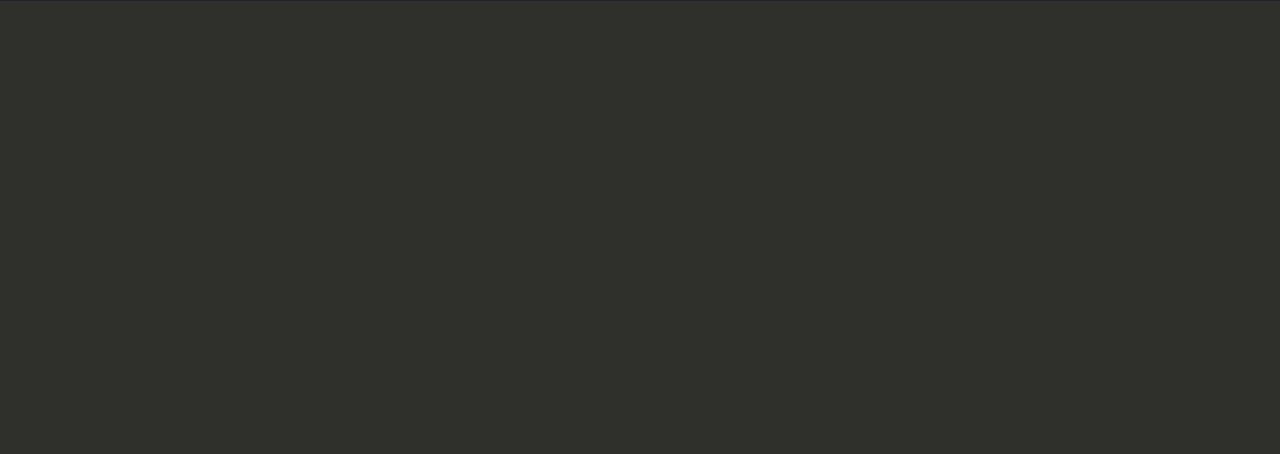
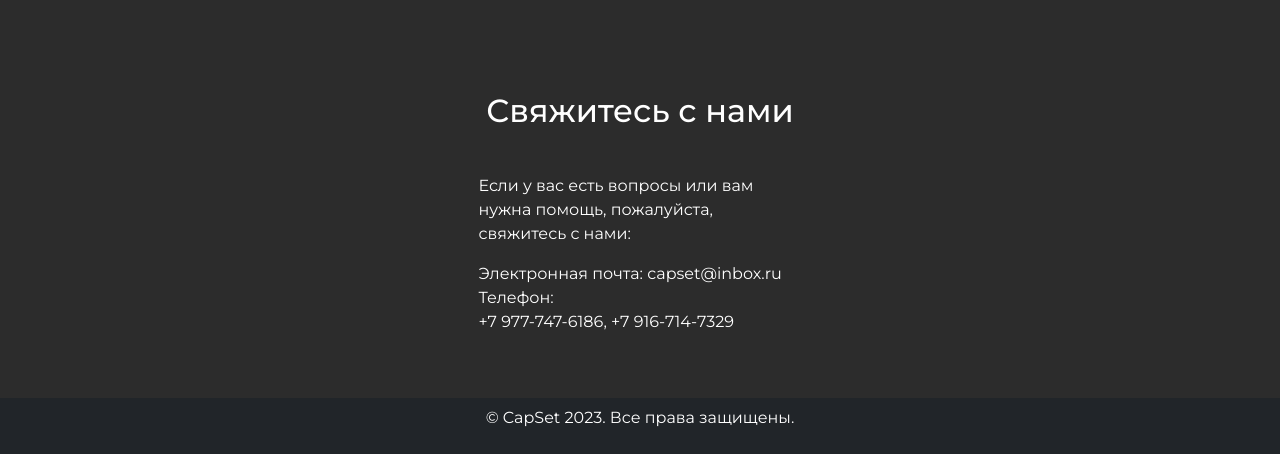
Before and after one commit to notkik8/capset, a Flask app: page / in a window 1280 px wide. Shown: the part 806-1260 px from the top of the page. Before the commit the page ends 807 px from the top, so only its background shows below. Run offline with Flask 3, Linux system fonts and the light colour scheme.

Commit message:
Закончил с index.html

```diff
--- a/templates/index.html
+++ b/templates/index.html
@@ -2,36 +2,89 @@
 
 {% block content %}
 
-  <div class="container">
-    <div class="text-center mt-3">
-      <h1 class="display-4">Создайте свою уникальную механическую клавиатуру с CapSet!</h1>
-      <p class="lead">Дайте волю своему стилю и творчеству с нашим инновационным конструктором клавиатур.</p>
-    </div>
-    <div class="text-center mt-4">
-      <a href="/generate" class="btn btn-success btn-lg rounded-pill animate__animated animate__bounceIn">СТАРТ</a>
+<div class="hero">
+    <video autoplay loop muted plays-inline class="background-clip">
+        <source src="static\img\video.mp4" type="video/mp4">
+    </video>
 </div>
 
-    <div class="text-center mt-5">
+
+
+<div class="container">
+    <div class="text-center mt-3 custom-font">
+        <h1 class="display-4 animate__animated animate__fadeIn">Создайте свою уникальную механическую клавиатуру с CapSet!</h1>
+        <p class="lead animate__animated animate__fadeIn">Дайте волю своему стилю и творчеству с нашим инновационным конструктором клавиатур.</p>
+    </div>
+    <!-- START: Mobile Autoplay Video -->
+    <script>
+        var mobilevideo = document.getElementsByTagName("video")[0];
+        mobilevideo.setAttribute("playsinline", "");
+        mobilevideo.setAttribute("muted", "");
+    </script>
+    <!-- END: Mobile Autoplay Video -->
+
+
+    <div class="text-center mt-4">
+        <a href="/generate" class="btn btn-success btn-lg rounded-pill animate__animated animate__bounceIn" id="start-btn">
+            СТАРТ🚀
+        </a>
+    </div>
+
+        <div class="text-center mt-5 animate__animated animate__bounceIn">
+        <h2>Как это работает?</h2>
+    </div>
+
+
+
+
+    <script src="https://cdnjs.cloudflare.com/ajax/libs/animate.css/4.1.1/animate.min.css"></script>
+
+    <div class="text-center mt-5 animate__animated animate__bounceIn">
         <h2>Почему стоит купить у нас?</h2>
     </div>
 
     <div class="row justify-content-center mt-4">
         <div class="col-md-4 text-center">
-        <img src="static\img\быстро.png" alt="Изображение 1" class="img-fluid" style="max-width: 100px;">
+            <i class="fas fa-shipping-fast fa-3x mb-3"></i>
             <p><span style="font-size: 1.5em;">Быстро</span></p>
             <p>Быстрая доставка, в течение пары дней!</p>
         </div>
         <div class="col-md-4 text-center">
-        <img src="static\img\цена.png" alt="Изображение 2" class="img-fluid" style="max-width: 100px;">
+            <i class="fas fa-dollar-sign fa-3x mb-3"></i>
             <p><span style="font-size: 1.5em;">Лучшая цена</span></p>
             <p>Самая низкая цена!</p>
         </div>
         <div class="col-md-4 text-center">
-        <img src="static\img\удобно.png" alt="Изображение 3" class="img-fluid" style="max-width: 100px;">
+            <i class="fas fa-hand-holding-usd fa-3x mb-3"></i>
             <p><span style="font-size: 1.5em;">Удобно</span></p>
             <p>Удобная система заказов!</p>
         </div>
     </div>
+
+
+       <!-- Контактная информация -->
+    <div class="contact-section">
+        <div class="text-center mt-5 animate__animated animate__bounceIn">
+            <h2>Свяжитесь с нами</h2>
+        </div>
+        <div class="row justify-content-center mt-4">
+            <div class="col-md-6">
+                <p>Если у вас есть вопросы или вам нужна помощь, пожалуйста, свяжитесь с нами:</p>
+                <ul class="list-unstyled">
+                    <li><i class="fas fa-envelope"></i> Электронная почта: capset@inbox.ru</li>
+                    <li><i class="fas fa-phone"></i> Телефон: <span class="text-nowrap">+7 977-747-6186, +7 916-714-7329</span></li>
+                </ul>
+            </div>
+        </div>
     </div>
 
+
+
+</div>
+
+<!-- Добавьте следующий скрипт для активации карусели -->
+<script>
+    $('#testimonialCarousel').carousel();
+</script>
+
 {% endblock %}
```
Lines whose indentation alone changed are shown as unchanged.
